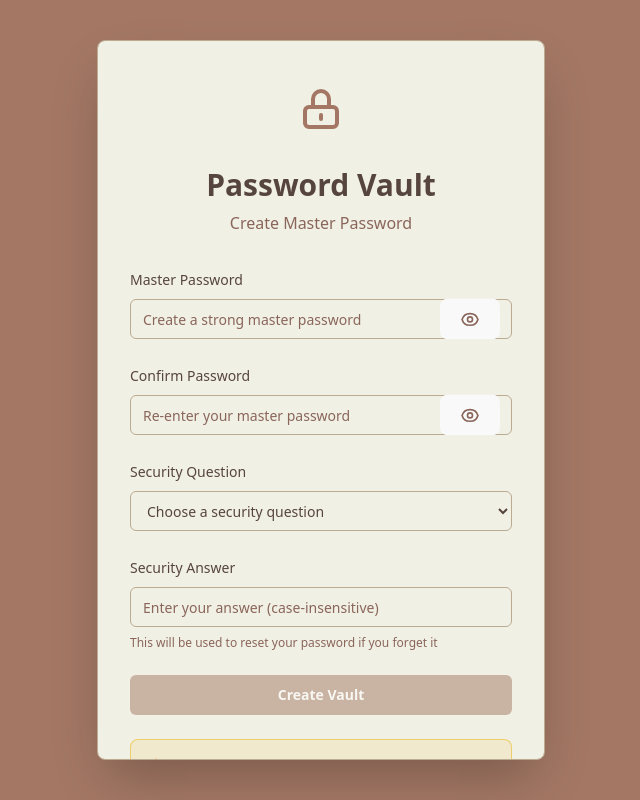
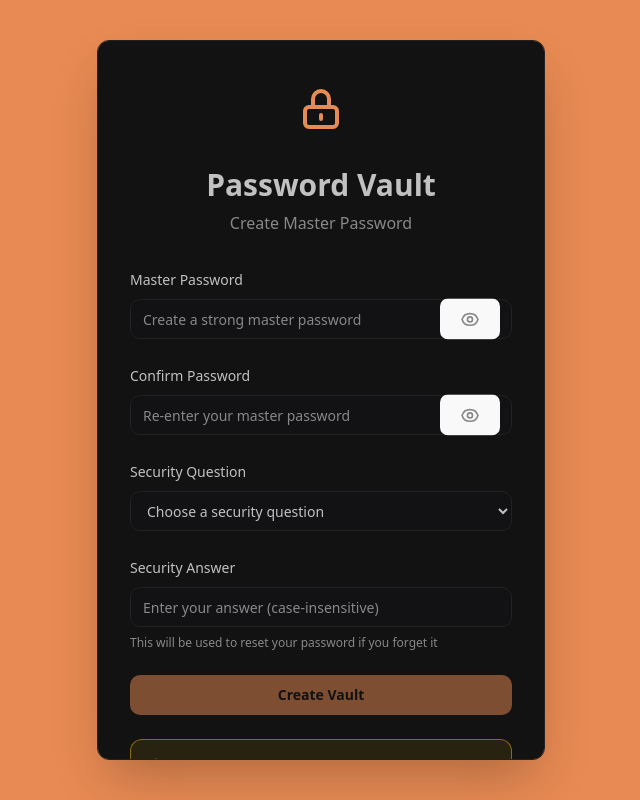
Before and after one commit to amiridlan/vaulty, a Vue app: page / in a window 1280 px wide. Shown: the whole page, without its empty margins (319-959 px from the left). Built offline with nearby package versions, Linux system fonts and the light colour scheme.

Commit message:
change styling

```diff
--- a/src/components/Login.vue
+++ b/src/components/Login.vue
@@ -140,7 +140,7 @@
         <button
           type="submit"
           :disabled="loading || (isSetup && passwordStrength.score < 5)"
-          class="inline-flex items-center justify-center whitespace-nowrap rounded-md text-sm font-semibold ring-offset-background transition-colors focus-visible:outline-none focus-visible:ring-2 focus-visible:ring-ring focus-visible:ring-offset-2 disabled:pointer-events-none disabled:opacity-50 bg-primary text-primary-foreground hover:bg-primary/90 h-10 px-4 py-2 w-full"
+          class="inline-flex items-center justify-center whitespace-nowrap rounded-md text-sm font-semibold ring-offset-background transition-colors focus-visible:outline-none focus-visible:ring-2 focus-visible:ring-ring focus-visible:ring-offset-2 disabled:pointer-events-none disabled:opacity-50 bg-primary text-primary-foreground hover:bg-secondary h-10 px-4 py-2 w-full"
         >
           {{ loading ? 'Processing...' : (isSetup ? 'Create Vault' : 'Unlock Vault') }}
         </button>
@@ -150,7 +150,7 @@
           <button
             type="button"
             @click="showForgotPassword = true"
-            class="text-sm font-medium text-primary hover:text-primary/80 transition-colors underline-offset-4 hover:underline"
+            class="text-sm font-medium text-primary-foreground bg-primary hover:bg-secondary transition-colors underline-offset-4 hover:underline"
           >
             Forgot Password?
           </button>
--- a/src/style.css
+++ b/src/style.css
@@ -97,59 +97,61 @@ button:focus-visible {
     --tracking-widest: calc(var(--tracking-normal) + 0.1em);
   }
   :root {
-    --background: oklch(0.9529 0.0146 102.4597);
-    --foreground: oklch(0.4063 0.0255 40.3627);
-    --card: oklch(0.9529 0.0146 102.4597);
-    --card-foreground: oklch(0.4063 0.0255 40.3627);
-    --popover: oklch(1.0000 0 0);
-    --popover-foreground: oklch(0.4063 0.0255 40.3627);
-    --primary: oklch(0.6083 0.0623 44.3588);
-    --primary-foreground: oklch(1.0000 0 0);
-    --secondary: oklch(0.7473 0.0387 80.5476);
-    --secondary-foreground: oklch(1.0000 0 0);
-    --muted: oklch(0.8502 0.0389 49.0874);
-    --muted-foreground: oklch(0.5416 0.0512 37.2132);
-    --accent: oklch(0.8502 0.0389 49.0874);
-    --accent-foreground: oklch(0.4063 0.0255 40.3627);
-    --destructive: oklch(0.2225 0.0098 52.9636);
-    --destructive-foreground: oklch(1.0000 0 0);
-    --border: oklch(0.7473 0.0387 80.5476);
-    --input: oklch(0.7473 0.0387 80.5476);
-    --ring: oklch(0.6083 0.0623 44.3588);
-    --chart-1: oklch(0.6083 0.0623 44.3588);
-    --chart-2: oklch(0.5416 0.0512 37.2132);
-    --chart-3: oklch(0.7272 0.0539 52.3320);
-    --chart-4: oklch(0.7473 0.0387 80.5476);
-    --chart-5: oklch(0.6440 0.0405 52.3917);
-    --radius: 0.5rem;
-    --sidebar: oklch(0.8903 0.0278 49.5658);
-    --sidebar-foreground: oklch(0.4063 0.0255 40.3627);
-    --sidebar-primary: oklch(0.6083 0.0623 44.3588);
-    --sidebar-primary-foreground: oklch(1.0000 0 0);
-    --sidebar-accent: oklch(0.7272 0.0539 52.3320);
-    --sidebar-accent-foreground: oklch(1.0000 0 0);
-    --sidebar-border: oklch(0.6440 0.0405 52.3917);
-    --sidebar-ring: oklch(0.6083 0.0623 44.3588);
+    --background: #121113;
+    --foreground: #c1c1c1;
+    --card: #121212;
+    --card-foreground: #c1c1c1;
+    --popover: #121113;
+    --popover-foreground: #c1c1c1;
+    --primary: #e78a53;
+    --primary-foreground: #121113;
+    --secondary: #5f8787;
+    --secondary-foreground: #121113;
+    --muted: #222222;
+    --muted-foreground: #888888;
+    --accent: #333333;
+    --accent-foreground: #c1c1c1;
+    --destructive: #5f8787;
+    --destructive-foreground: #121113;
+    --border: #222222;
+    --input: #222222;
+    --ring: #e78a53;
+    --chart-1: #5f8787;
+    --chart-2: #e78a53;
+    --chart-3: #fbcb97;
+    --chart-4: #888888;
+    --chart-5: #999999;
+    --sidebar: #121212;
+    --sidebar-foreground: #c1c1c1;
+    --sidebar-primary: #e78a53;
+    --sidebar-primary-foreground: #121113;
+    --sidebar-accent: #333333;
+    --sidebar-accent-foreground: #c1c1c1;
+    --sidebar-border: #222222;
+    --sidebar-ring: #e78a53;
     --font-sans: DM Sans, sans-serif;
     --font-serif: Georgia, serif;
     --font-mono: Menlo, monospace;
-    --shadow-color: hsl(20 18% 51% / 0.4);
-    --shadow-opacity: 0.11;
-    --shadow-blur: 0px;
+    --radius: 0.75rem;
+    --shadow-x: 0px;
+    --shadow-y: 1px;
+    --shadow-blur: 4px;
     --shadow-spread: 0px;
-    --shadow-offset-x: 2px;
-    --shadow-offset-y: 2px;
-    --letter-spacing: 0em;
-    --spacing: 0.25rem;
-    --shadow-2xs: 2px 2px 0px 0px hsl(20 18% 51% / 0.06);
-    --shadow-xs: 2px 2px 0px 0px hsl(20 18% 51% / 0.06);
-    --shadow-sm: 2px 2px 0px 0px hsl(20 18% 51% / 0.11), 2px 1px 2px -1px hsl(20 18% 51% / 0.11);
-    --shadow: 2px 2px 0px 0px hsl(20 18% 51% / 0.11), 2px 1px 2px -1px hsl(20 18% 51% / 0.11);
-    --shadow-md: 2px 2px 0px 0px hsl(20 18% 51% / 0.11), 2px 2px 4px -1px hsl(20 18% 51% / 0.11);
-    --shadow-lg: 2px 2px 0px 0px hsl(20 18% 51% / 0.11), 2px 4px 6px -1px hsl(20 18% 51% / 0.11);
-    --shadow-xl: 2px 2px 0px 0px hsl(20 18% 51% / 0.11), 2px 8px 10px -1px hsl(20 18% 51% / 0.11);
-    --shadow-2xl: 2px 2px 0px 0px hsl(20 18% 51% / 0.28);
-    --tracking-normal: 0em;
+    --shadow-opacity: 0.05;
+    --shadow-color: #000000;
+    --shadow-2xs: 0px 1px 4px 0px hsl(0 0% 0% / 0.03);
+    --shadow-xs: 0px 1px 4px 0px hsl(0 0% 0% / 0.03);
+    --shadow-sm: 0px 1px 4px 0px hsl(0 0% 0% / 0.05),
+      0px 1px 2px -1px hsl(0 0% 0% / 0.05);
+    --shadow: 0px 1px 4px 0px hsl(0 0% 0% / 0.05),
+      0px 1px 2px -1px hsl(0 0% 0% / 0.05);
+    --shadow-md: 0px 1px 4px 0px hsl(0 0% 0% / 0.05),
+      0px 2px 4px -1px hsl(0 0% 0% / 0.05);
+    --shadow-lg: 0px 1px 4px 0px hsl(0 0% 0% / 0.05),
+      0px 4px 6px -1px hsl(0 0% 0% / 0.05);
+    --shadow-xl: 0px 1px 4px 0px hsl(0 0% 0% / 0.05),
+      0px 8px 10px -1px hsl(0 0% 0% / 0.05);
+    --shadow-2xl: 0px 1px 4px 0px hsl(0 0% 0% / 0.13);
   }
   .dark {
     --background: oklch(0.2721 0.0141 48.1783);
@@ -158,33 +160,33 @@ button:focus-visible {
     --card-foreground: oklch(0.9529 0.0146 102.4597);
     --popover: oklch(0.3291 0.0156 50.8936);
     --popover-foreground: oklch(0.9529 0.0146 102.4597);
-    --primary: oklch(0.7272 0.0539 52.3320);
+    --primary: oklch(0.7272 0.0539 52.332);
     --primary-foreground: oklch(0.2721 0.0141 48.1783);
     --secondary: oklch(0.5416 0.0512 37.2132);
     --secondary-foreground: oklch(0.9529 0.0146 102.4597);
     --muted: oklch(0.4063 0.0255 40.3627);
-    --muted-foreground: oklch(0.7575 0.0380 50.8610);
+    --muted-foreground: oklch(0.7575 0.038 50.861);
     --accent: oklch(0.7473 0.0387 80.5476);
     --accent-foreground: oklch(0.2721 0.0141 48.1783);
-    --destructive: oklch(0.6875 0.1420 21.4566);
+    --destructive: oklch(0.6875 0.142 21.4566);
     --destructive-foreground: oklch(0.2721 0.0141 48.1783);
     --border: oklch(0.4063 0.0255 40.3627);
     --input: oklch(0.4063 0.0255 40.3627);
-    --ring: oklch(0.7272 0.0539 52.3320);
-    --chart-1: oklch(0.7272 0.0539 52.3320);
+    --ring: oklch(0.7272 0.0539 52.332);
+    --chart-1: oklch(0.7272 0.0539 52.332);
     --chart-2: oklch(0.7473 0.0387 80.5476);
     --chart-3: oklch(0.6083 0.0623 44.3588);
     --chart-4: oklch(0.5416 0.0512 37.2132);
-    --chart-5: oklch(0.6440 0.0405 52.3917);
+    --chart-5: oklch(0.644 0.0405 52.3917);
     --radius: 0.5rem;
     --sidebar: oklch(0.2225 0.0098 52.9636);
     --sidebar-foreground: oklch(0.9529 0.0146 102.4597);
-    --sidebar-primary: oklch(0.7272 0.0539 52.3320);
+    --sidebar-primary: oklch(0.7272 0.0539 52.332);
     --sidebar-primary-foreground: oklch(0.2225 0.0098 52.9636);
     --sidebar-accent: oklch(0.7473 0.0387 80.5476);
     --sidebar-accent-foreground: oklch(0.2225 0.0098 52.9636);
     --sidebar-border: oklch(0.4063 0.0255 40.3627);
-    --sidebar-ring: oklch(0.7272 0.0539 52.3320);
+    --sidebar-ring: oklch(0.7272 0.0539 52.332);
     --font-sans: DM Sans, sans-serif;
     --font-serif: Georgia, serif;
     --font-mono: Menlo, monospace;
@@ -198,11 +200,16 @@ button:focus-visible {
     --spacing: 0.25rem;
     --shadow-2xs: 2px 2px 0px 0px hsl(20 18% 30% / 0.06);
     --shadow-xs: 2px 2px 0px 0px hsl(20 18% 30% / 0.06);
-    --shadow-sm: 2px 2px 0px 0px hsl(20 18% 30% / 0.11), 2px 1px 2px -1px hsl(20 18% 30% / 0.11);
-    --shadow: 2px 2px 0px 0px hsl(20 18% 30% / 0.11), 2px 1px 2px -1px hsl(20 18% 30% / 0.11);
-    --shadow-md: 2px 2px 0px 0px hsl(20 18% 30% / 0.11), 2px 2px 4px -1px hsl(20 18% 30% / 0.11);
-    --shadow-lg: 2px 2px 0px 0px hsl(20 18% 30% / 0.11), 2px 4px 6px -1px hsl(20 18% 30% / 0.11);
-    --shadow-xl: 2px 2px 0px 0px hsl(20 18% 30% / 0.11), 2px 8px 10px -1px hsl(20 18% 30% / 0.11);
+    --shadow-sm: 2px 2px 0px 0px hsl(20 18% 30% / 0.11),
+      2px 1px 2px -1px hsl(20 18% 30% / 0.11);
+    --shadow: 2px 2px 0px 0px hsl(20 18% 30% / 0.11),
+      2px 1px 2px -1px hsl(20 18% 30% / 0.11);
+    --shadow-md: 2px 2px 0px 0px hsl(20 18% 30% / 0.11),
+      2px 2px 4px -1px hsl(20 18% 30% / 0.11);
+    --shadow-lg: 2px 2px 0px 0px hsl(20 18% 30% / 0.11),
+      2px 4px 6px -1px hsl(20 18% 30% / 0.11);
+    --shadow-xl: 2px 2px 0px 0px hsl(20 18% 30% / 0.11),
+      2px 8px 10px -1px hsl(20 18% 30% / 0.11);
     --shadow-2xl: 2px 2px 0px 0px hsl(20 18% 30% / 0.28);
   }
   body {
```
